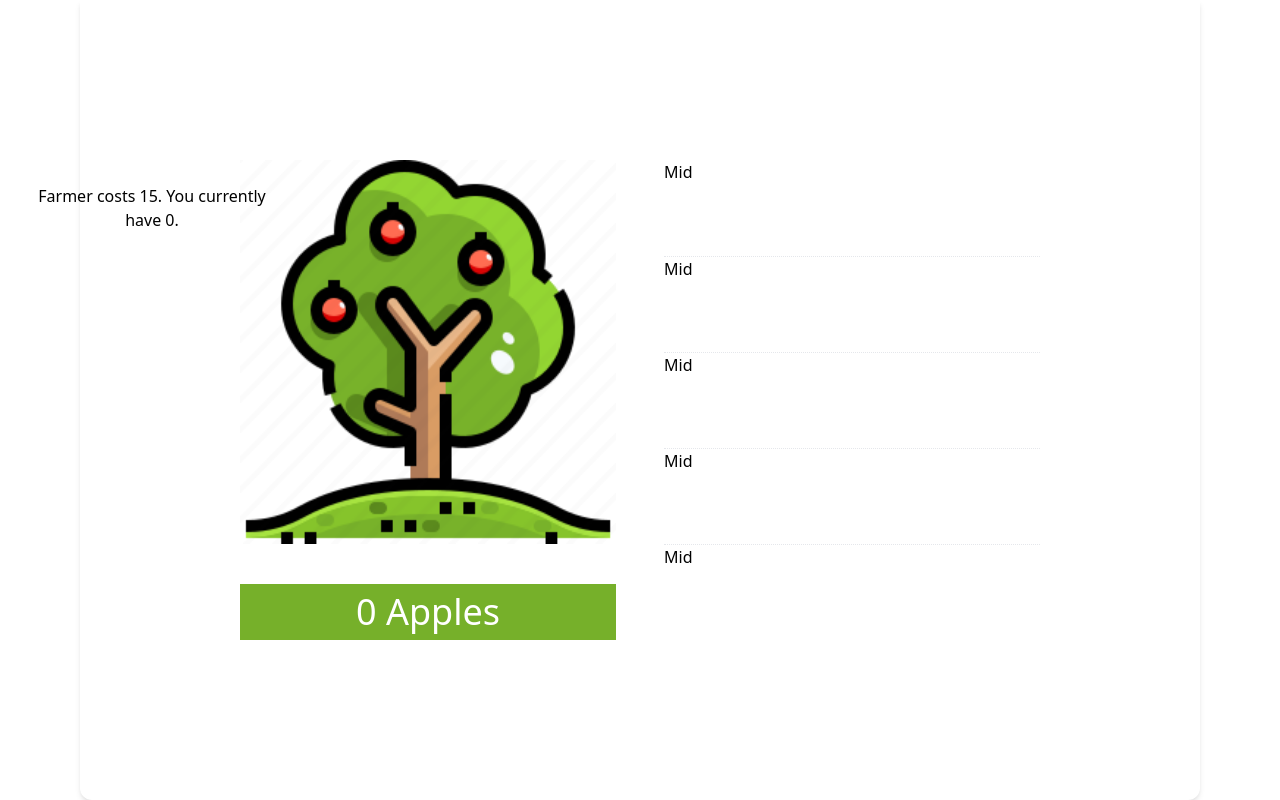
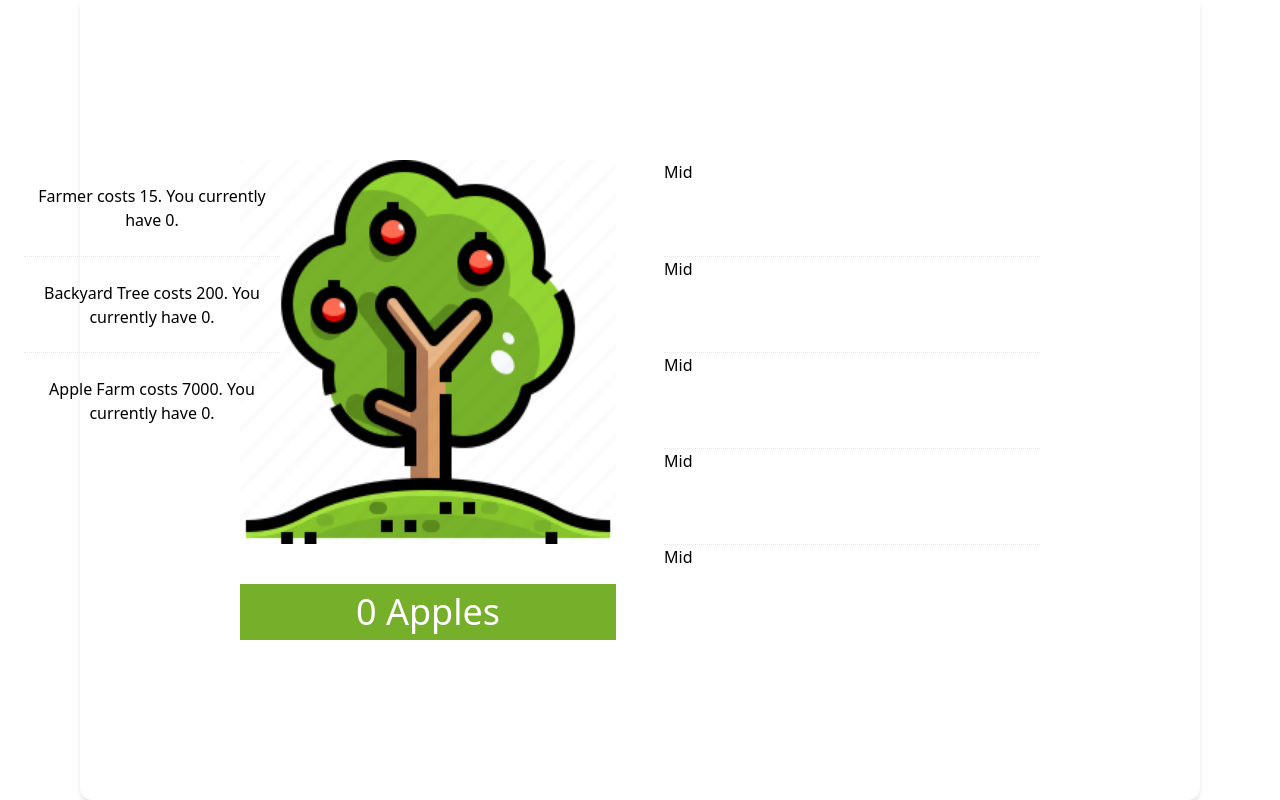
Before and after one commit to Leonardo-Gerling/Idle_Stonks, a Next.js app: page /game in a window 1280 px wide. Built offline with nearby package versions, Linux system fonts and the light colour scheme.

Commit message:
More items

```diff
--- a/components/game/shop.tsx
+++ b/components/game/shop.tsx
@@ -1,11 +1,25 @@
 import { ReactElement } from "react"
 import ShopTile from "@components/game/shop_tile"
+
+function setFarmerPrice(price: number) {
+    return price + 5
+}
+
+function setBackyardTreePrice(price: number) {
+    return price + 20
+}
+
+function setAppleFarmPrice(price: number) {
+    return price + 300
+}
 
 export default function Shop(): ReactElement {
 
     return (
         <div aria-label="shop" className="grid grid-rows-5 divide-y divide-dotted ml-6 select-none max-w-[20vw] top-1/2 -translate-y-1/2 absolute">
-            {["Shop"].map(elem => <ShopTile itemName={"Farmer"} initialPrice={15}>{elem}</ShopTile>)}
+            {["Shop"].map(elem => <ShopTile itemName={"Farmer"} initialPrice={15} setPriceMethod={setFarmerPrice}>{elem}</ShopTile>)}
+            {["Shop"].map(elem => <ShopTile itemName={"Backyard Tree"} initialPrice={200} setPriceMethod={setBackyardTreePrice}>{elem}</ShopTile>)}
+            {["Shop"].map(elem => <ShopTile itemName={"Apple Farm"} initialPrice={7000} setPriceMethod={setAppleFarmPrice}>{elem}</ShopTile>)}
         </div>
     )
 }
--- a/components/game/shop_tile.tsx
+++ b/components/game/shop_tile.tsx
@@ -4,14 +4,15 @@ interface ShopTileProps {
     className?: string,
     itemName: string
     initialPrice: number
+    setPriceMethod: Function
 }
 
-export default function ShopTile({ className, itemName, initialPrice }: ShopTileProps): ReactElement {
+export default function ShopTile({ className, itemName, initialPrice, setPriceMethod }: ShopTileProps): ReactElement {
     const [count, setCount] = useState(0);
     const [price, setPrice] = useState(initialPrice);
 
     return (
-        <button className="h-24" onClick={() => { setCount(count + 1); setPrice(price + 5) }}>
+        <button className="h-24" onClick={() => { setCount(count + 1); setPrice(setPriceMethod(price)) }}>
             {itemName} costs {price}. You currently have {count}.
         </button>
     )
```
